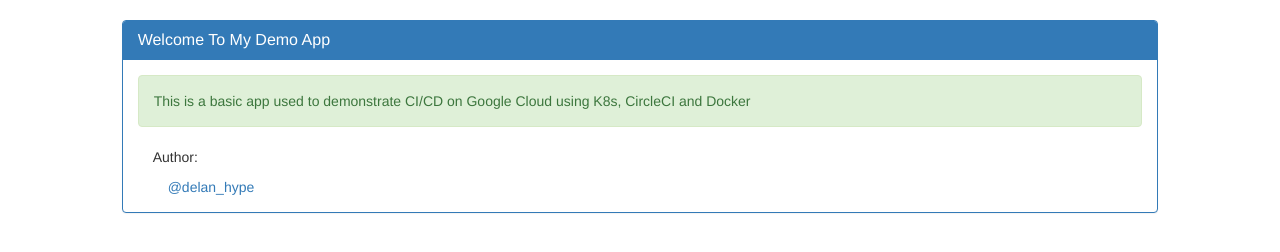
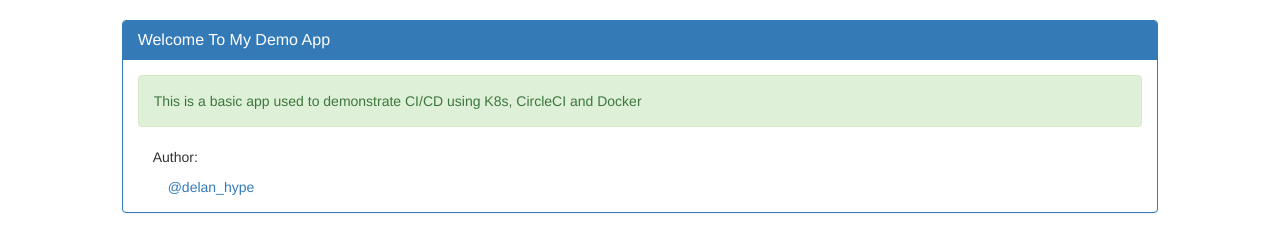
Before and after one commit to pratikghodekar/kubernetes, a plain HTML site: page index.html in a window 1280 px wide. Drawn offline with nearby package versions, Linux system fonts and the light colour scheme.

Commit message:
Update index.html

```diff
--- a/index.html
+++ b/index.html
@@ -12,7 +12,7 @@
      </div>
       <div class="panel-body">
        <div class="alert alert-success">
-          <p>This is a basic app used to demonstrate CI/CD on Google Cloud using K8s, CircleCI and Docker </p>
+          <p>This is a basic app used to demonstrate CI/CD using K8s, CircleCI and Docker </p>
        </div>
          <div class="col-md-9">
            <p>Author:</p>
```
